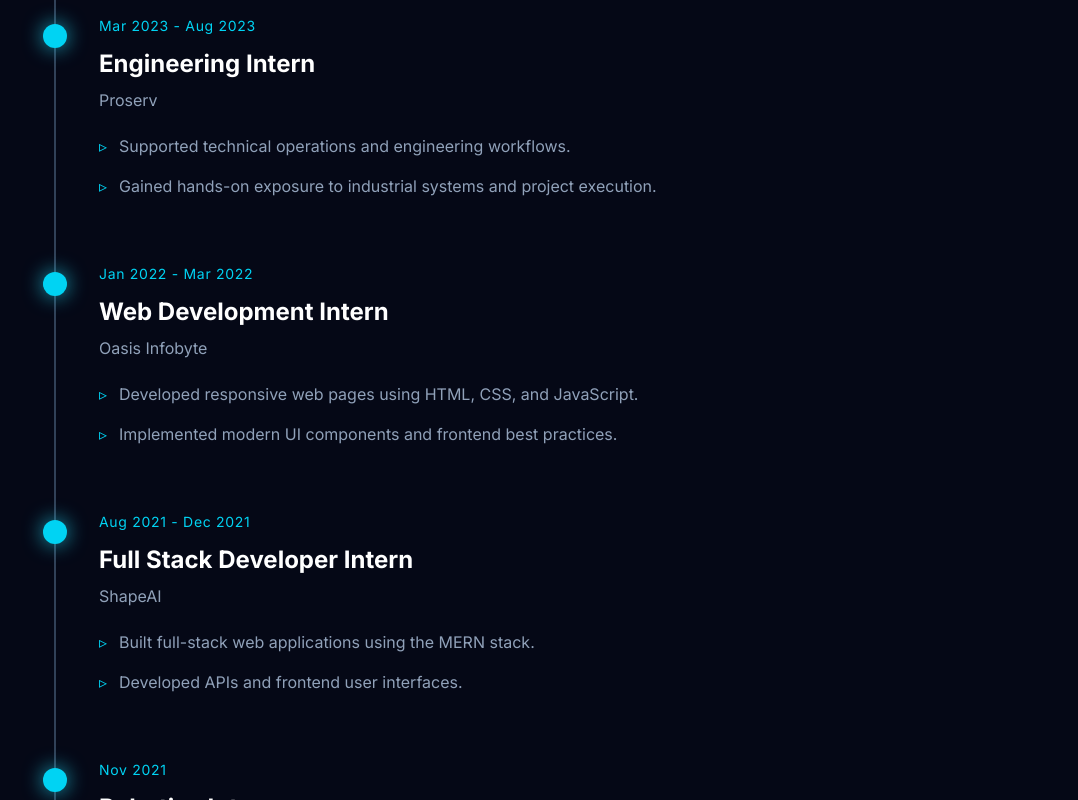
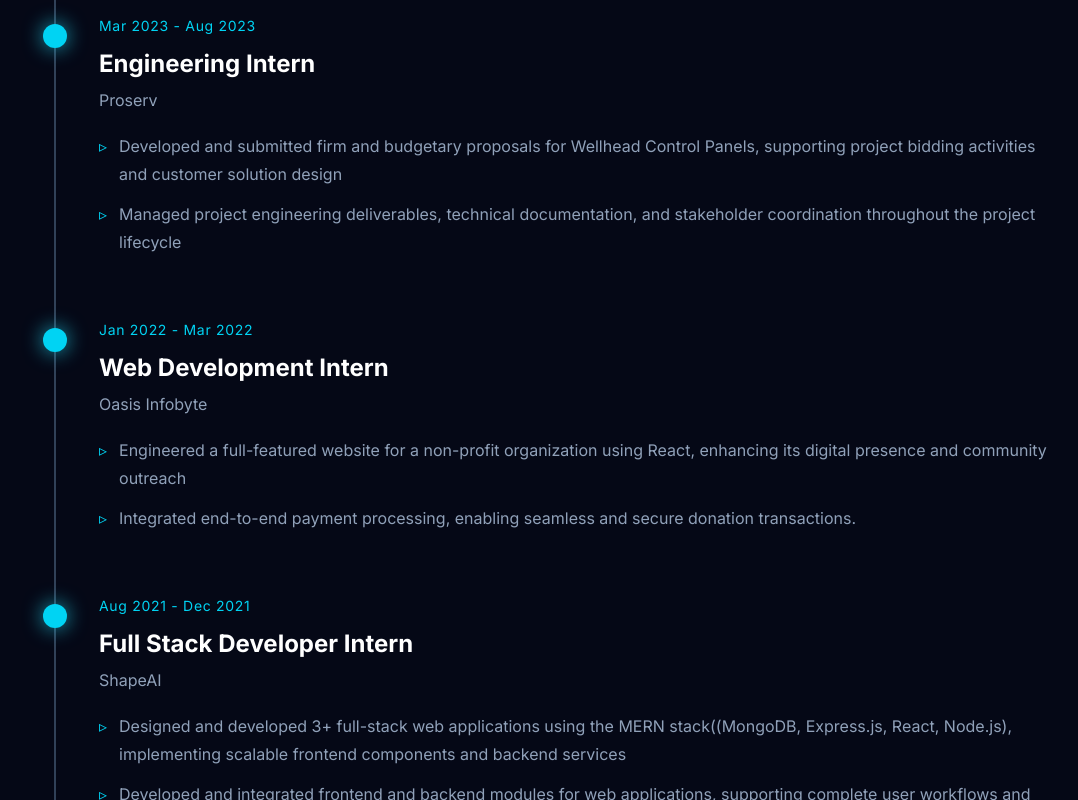
Before and after one commit to nithin2882/nithin-portfolio, a React (Vite) app: page / in a window 1280 px wide. Shown: the part 2000-2800 px from the top of the page, without its empty margins (85-1163 px from the left). Built offline with nearby package versions, Linux system fonts and the light colour scheme.

Commit message:
changes made in exp

```diff
--- a/src/components/Hero.jsx
+++ b/src/components/Hero.jsx
@@ -16,7 +16,7 @@ const Hero = () => {
   transition={{ duration: 0.5 }}
   className="text-cyan-400 uppercase tracking-widest mb-6 text-sm"
 >
-  DATA SYSTEMS & AI ENGINEER @ TCS
+  DATA SYSTEMS & AI ENGINEER
 </motion.p>
 
 <motion.h1
--- a/src/data/experience.js
+++ b/src/data/experience.js
@@ -1,6 +1,6 @@
 export const experiences = [
   {
-    year: "Jul 2023 - Present",
+    year: "May 2024 - Present",
     role: "Data Engineer",
     company: "Tata Consultancy Services",
     current: true,
@@ -17,8 +17,8 @@ export const experiences = [
     role: "Engineering Intern",
     company: "Proserv",
     points: [
-      "Supported technical operations and engineering workflows.",
-      "Gained hands-on exposure to industrial systems and project execution."
+      "Developed and submitted firm and budgetary proposals for Wellhead Control Panels, supporting project bidding activities and customer solution design",
+      "Managed project engineering deliverables, technical documentation, and stakeholder coordination throughout the project lifecycle"
     ]
   },
 
@@ -27,8 +27,8 @@ export const experiences = [
     role: "Web Development Intern",
     company: "Oasis Infobyte",
     points: [
-      "Developed responsive web pages using HTML, CSS, and JavaScript.",
-      "Implemented modern UI components and frontend best practices."
+      "Engineered a full-featured website for a non-profit organization using React, enhancing its digital presence and community outreach",
+      "Integrated end-to-end payment processing, enabling seamless and secure donation transactions."
     ]
   },
 
@@ -37,8 +37,8 @@ export const experiences = [
     role: "Full Stack Developer Intern",
     company: "ShapeAI",
     points: [
-      "Built full-stack web applications using the MERN stack.",
-      "Developed APIs and frontend user interfaces."
+      "Designed and developed 3+ full-stack web applications using the MERN stack((MongoDB, Express.js, React, Node.js), implementing scalable frontend components and backend services",
+      "Developed and integrated frontend and backend modules for web applications, supporting complete user workflows and data management."
     ]
   },
 
@@ -47,8 +47,9 @@ export const experiences = [
     role: "Robotics Intern",
     company: "SPACE",
     points: [
-      "Participated in robotics and automation projects.",
-      "Learned fundamentals of robotics systems."
+      "Developed an Autonomous Lane Detection Robot using Raspberry Pi, OpenCV, and Python for real-time lane tracking and navigation.",
+      "Implemented image processing techniques including grayscale conversion, edge detection, and lane position analysis.",
+      "Integrated motor control and ultrasonic sensors to enable autonomous movement and obstacle detection."
     ]
   }
 ];
```
